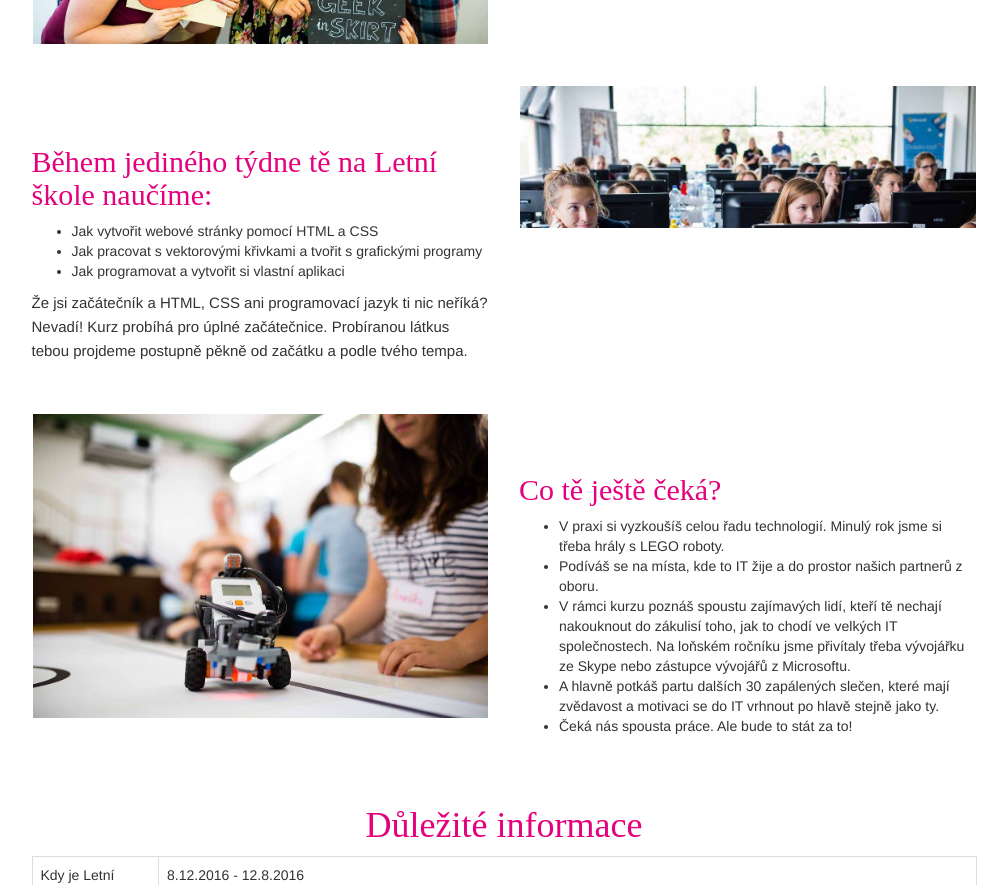
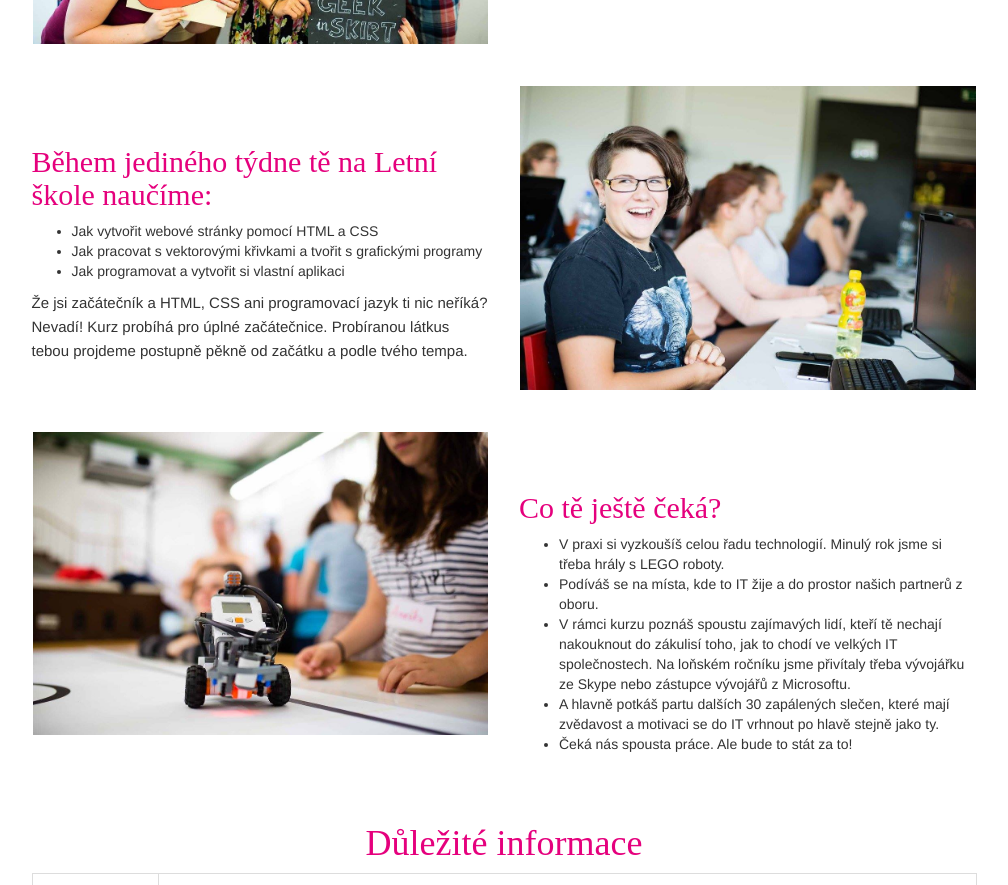
Before and after one commit to czechitas/letni-skola-2016, a plain HTML site: page index.html in a window 1280 px wide. Shown: the part 1187-2072 px from the top of the page, without its empty margins (136-1144 px from the left). Drawn offline with nearby package versions, Linux system fonts and the light colour scheme.

Commit message:
image fix

```diff
--- a/index.html
+++ b/index.html
@@ -114,7 +114,7 @@ Nemusíš být génius, abys uměla programovat. Stačí mít přesvědčení, m
 		</div>
 		<div class="row featurelist space-after">
 			<div class="col-md-5 col-sm-6 col-sm-push-6">
-				<img class="img-feature img-responsive" src="assets/images/2.jpg" alt="Sample image">
+				<img class="img-feature img-responsive" src="assets/images/screen2.png" alt="Sample image">
 			</div>
 			<div class="col-md-5 col-sm-6 col-md-pull-4 col-sm-pull-6">
 				<h2 class="space-before">Během jediného týdne tě na Letní škole naučíme: </h2>
```
